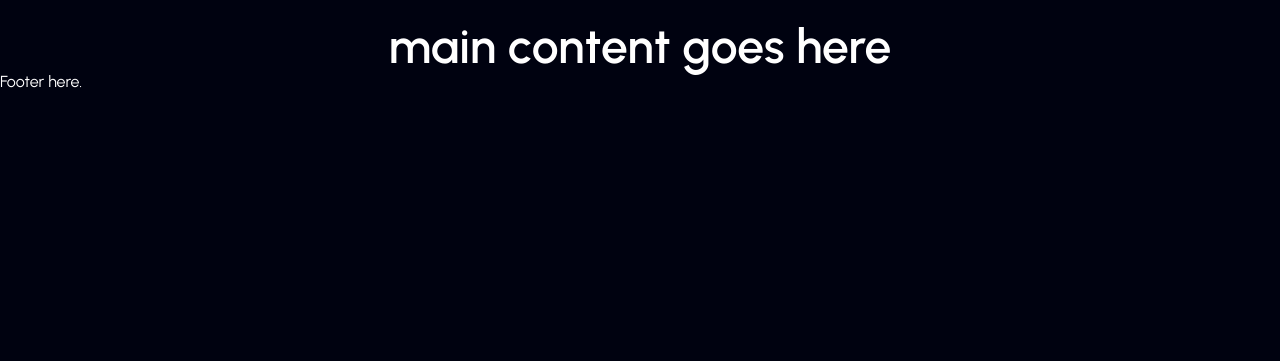
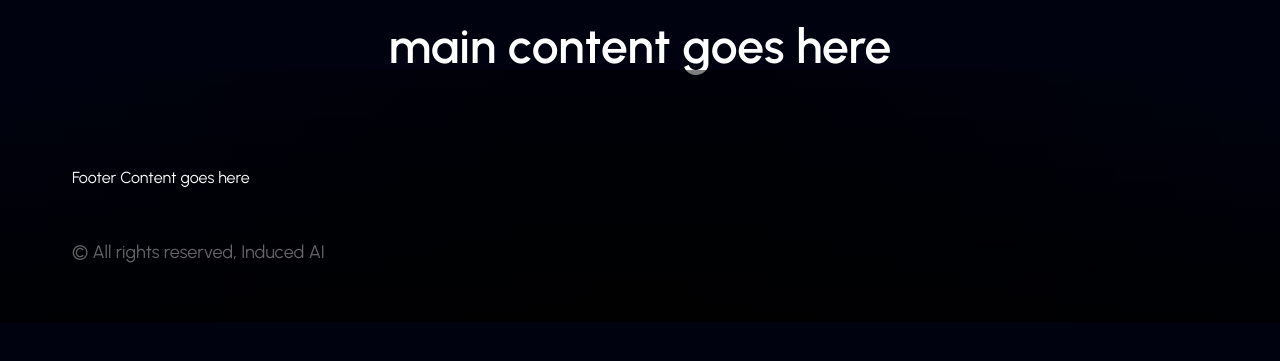
Before and after one commit to Hrithik0112/Induced-AI, a Next.js app: page / in a window 1280 px wide. Shown: the part 149-510 px from the top of the page. Built offline with nearby package versions, Linux system fonts and the light colour scheme.

Commit message:
basic footer added

```diff
--- a/components/section/Footer.tsx
+++ b/components/section/Footer.tsx
@@ -1,3 +1,10 @@
 export const Footer = () => {
-  return <div>Footer here.</div>;
+  return (
+    <footer className="pt-24 pb-14 relative bg-footer-gradient">
+      <section className="mx-14 px-4">
+        <main className="pb-12">Footer Content goes here</main>
+        <p className="text-lg text-white/40">© All rights reserved, Induced AI</p>
+      </section>
+    </footer>
+  );
 };
--- a/tailwind.config.js
+++ b/tailwind.config.js
@@ -10,6 +10,7 @@ const config = {
       syne: ["var(--font-syne)"],
     },
     colors: {
+      transparent: "transparent",
       white: "#fff",
       background: "#000210",
       black: "#000",
@@ -17,6 +18,8 @@ const config = {
     backgroundImage: {
       "navbar-gradient":
         "radial-gradient(circle, rgba(255, 255, 255, 0.05), rgba(255, 255, 255, 0))",
+      "footer-gradient":
+        "linear-gradient(transparent,rgba(0,0,0,.8)),radial-gradient(circle at 50% 100%,rgba(0,0,0,.8),transparent);",
     },
   },
   plugins: [],
```
